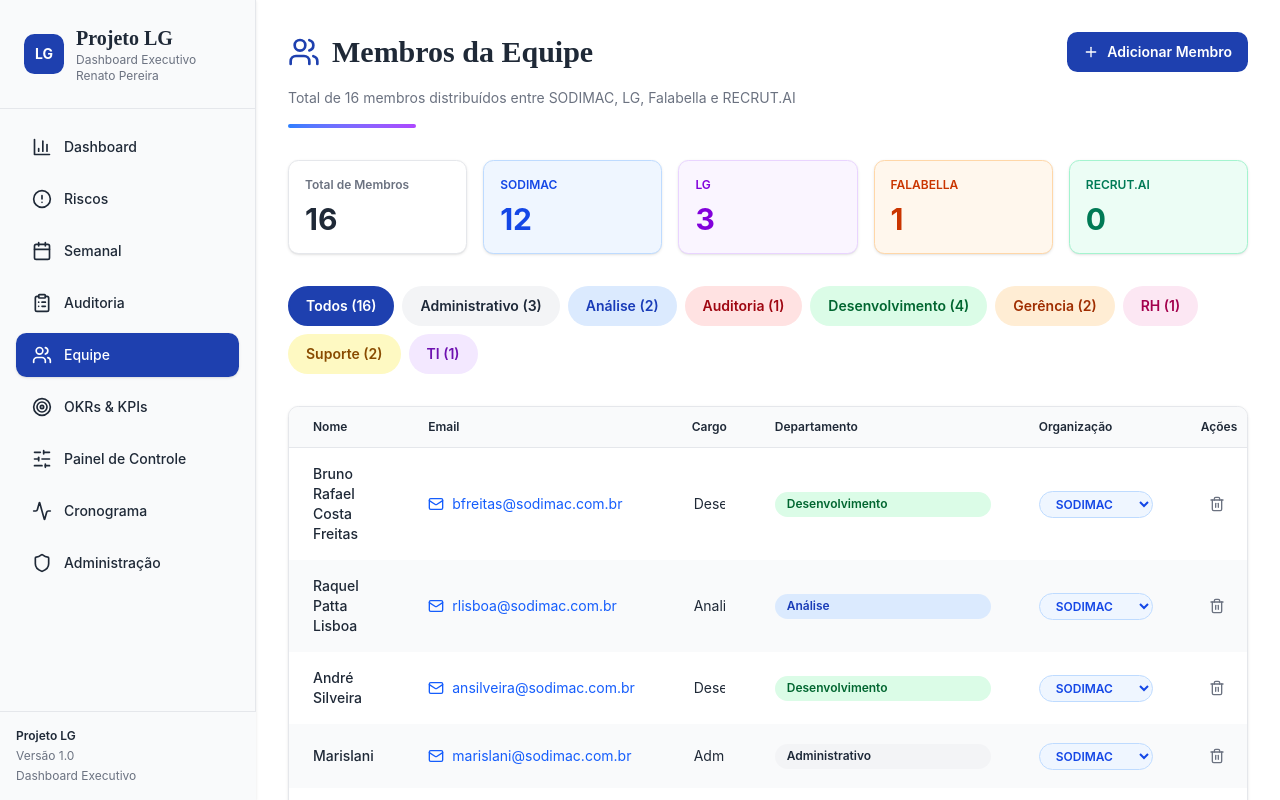
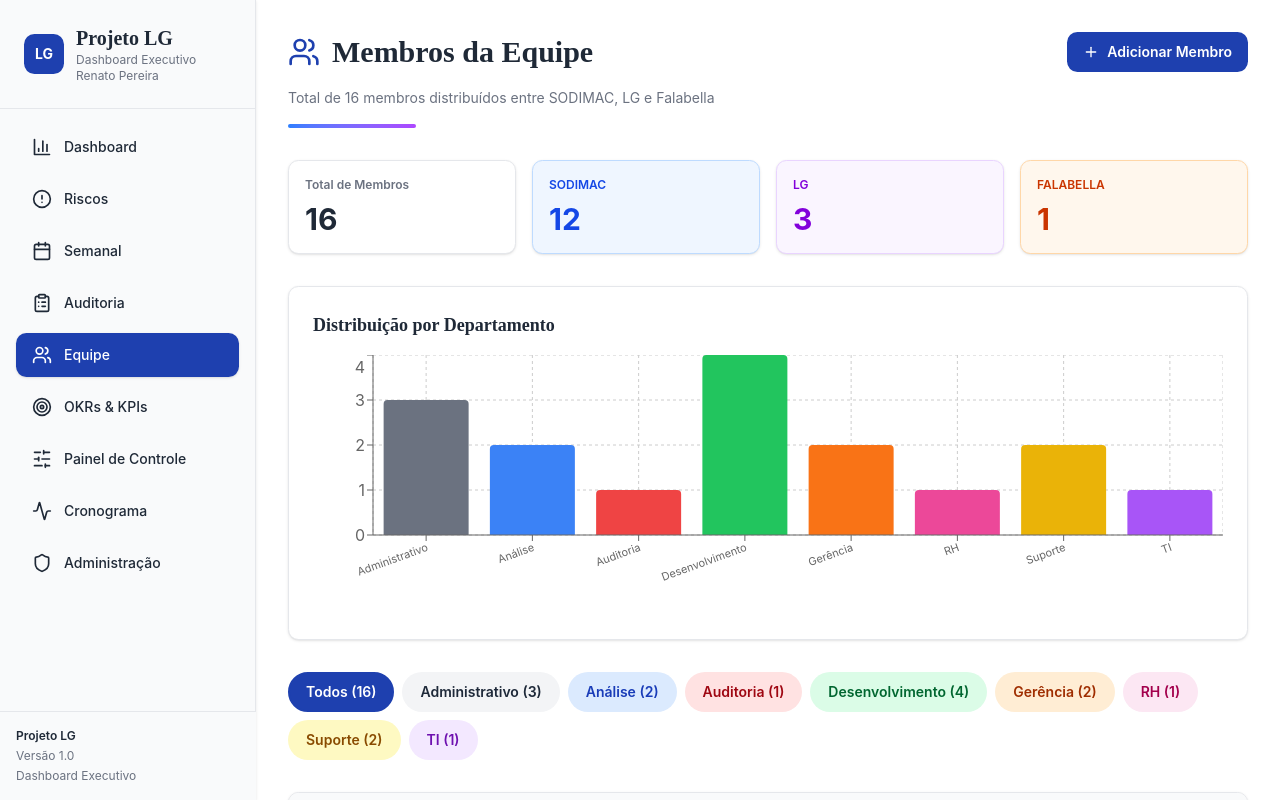
Before and after one commit to recesp-lab/lg-executive-command-center, a React (Vite) app in the folder newproject/: page /team in a window 1280 px wide. Built offline with nearby package versions, Linux system fonts and the light colour scheme.

Commit message:
Add files via upload

```diff
--- a/newproject/src/components/ModulesDashboard.tsx
+++ b/newproject/src/components/ModulesDashboard.tsx
@@ -1,5 +1,6 @@
 import { CheckCircle2, AlertCircle, Clock, XCircle, Plus, Trash2 } from 'lucide-react';
 import { useEffect, useState } from 'react';
+import { PieChart, Pie, Cell, Tooltip, ResponsiveContainer, Legend } from 'recharts';
 
 type ModuleStatus = 'completed' | 'in-progress' | 'not-started' | 'cancelled';
 
@@ -38,9 +39,10 @@ const defaultModules: Module[] = [
   { id: '22', name: 'Restaurante', status: 'cancelled', comment: '' },
 ];
 
-const statusConfig: Record<ModuleStatus, { color: string; label: string; icon: typeof CheckCircle2; bgLight: string; border: string; text: string }> = {
+const statusConfig: Record<ModuleStatus, { color: string; hex: string; label: string; icon: typeof CheckCircle2; bgLight: string; border: string; text: string }> = {
   completed: {
     color: 'bg-blue-500',
+    hex: '#3b82f6',
     label: 'IMPLANTADOS (base sólida)',
     icon: CheckCircle2,
     bgLight: 'bg-blue-50',
@@ -49,6 +51,7 @@ const statusConfig: Record<ModuleStatus, { color: string; label: string; icon: t
   },
   'in-progress': {
     color: 'bg-yellow-400',
+    hex: '#facc15',
     label: 'EM ANDAMENTO (alto volume crítico)',
     icon: Clock,
     bgLight: 'bg-yellow-50',
@@ -57,6 +60,7 @@ const statusConfig: Record<ModuleStatus, { color: string; label: string; icon: t
   },
   'not-started': {
     color: 'bg-red-500',
+    hex: '#ef4444',
     label: 'NÃO INICIADO',
     icon: AlertCircle,
     bgLight: 'bg-red-50',
@@ -65,6 +69,7 @@ const statusConfig: Record<ModuleStatus, { color: string; label: string; icon: t
   },
   cancelled: {
     color: 'bg-gray-500',
+    hex: '#6b7280',
     label: 'CANCELADOS',
     icon: XCircle,
     bgLight: 'bg-gray-100',
@@ -117,6 +122,10 @@ export default function ModulesDashboard() {
     cancelled: totalModules ? Math.round((stats.cancelled / totalModules) * 100) : 0,
   };
 
+  const donutData = statusOrder
+    .map((status) => ({ name: columnTitle[status], value: stats[status], color: statusConfig[status].hex }))
+    .filter((d) => d.value > 0);
+
   const updateModule = (id: string, patch: Partial<Module>) => {
     setModules((prev) => prev.map((m) => (m.id === id ? { ...m, ...patch } : m)));
   };
@@ -148,11 +157,37 @@ export default function ModulesDashboard() {
       {/* Status Cards */}
       <div className="grid grid-cols-2 lg:grid-cols-4 gap-4 mb-8">
         {statusOrder.map((status) => (
-           <div   key={status}   className={`${statusConfig[status].color} text-white p-6 rounded-lg shadow-lg`} >
+          <div key={status} className={`${statusConfig[status].color} text-white p-6 rounded-lg shadow-lg`}>
             <div className="text-5xl font-bold mb-2">{String(stats[status]).padStart(2, '0')}</div>
             <div className="text-sm font-bold uppercase tracking-wide">{statusConfig[status].label}</div>
           </div>
         ))}
+      </div>
+
+      {/* Distribuição visual - gráfico de rosca em vez de só números soltos */}
+      <div className="bg-white rounded-lg border border-border shadow-sm p-6 mb-8">
+        <h3 className="text-lg font-bold text-foreground mb-4" style={{ fontFamily: "'Playfair Display', serif" }}>
+          Distribuição dos Módulos por Status
+        </h3>
+        <ResponsiveContainer width="100%" height={280}>
+          <PieChart>
+            <Pie
+              data={donutData}
+              dataKey="value"
+              nameKey="name"
+              innerRadius={60}
+              outerRadius={100}
+              paddingAngle={2}
+              label={({ name, value }) => `${name}: ${value}`}
+            >
+              {donutData.map((entry) => (
+                <Cell key={entry.name} fill={entry.color} />
+              ))}
+            </Pie>
+            <Tooltip />
+            <Legend />
+          </PieChart>
+        </ResponsiveContainer>
       </div>
 
       {/* Modules Grid - each card is fully editable */}
--- a/newproject/src/components/TeamMembers.tsx
+++ b/newproject/src/components/TeamMembers.tsx
@@ -1,13 +1,14 @@
 import { Users, Mail, Trash2, Plus } from 'lucide-react';
 import { useEffect, useState } from 'react';
 import { Button } from '@/components/ui/button';
+import { BarChart, Bar, XAxis, YAxis, CartesianGrid, Tooltip, ResponsiveContainer, Cell } from 'recharts';
 
 interface TeamMember {
   id: string;
   name: string;
   email: string;
   role: string;
-  organization: 'SODIMAC' | 'LG' | 'FALABELLA' | 'RECRUT.AI'
+  organization: 'SODIMAC' | 'LG' | 'FALABELLA';
   department: string;
 }
 
@@ -39,6 +40,18 @@ const emptyForm = {
   organization: 'SODIMAC' as TeamMember['organization'],
   department: '',
 };
+
+const DEPARTMENT_COLORS: { [key: string]: string } = {
+  'Desenvolvimento': '#22c55e',
+  'Análise': '#3b82f6',
+  'TI': '#a855f7',
+  'RH': '#ec4899',
+  'Gerência': '#f97316',
+  'Suporte': '#eab308',
+  'Auditoria': '#ef4444',
+  'Administrativo': '#6b7280',
+};
+const FALLBACK_COLOR = '#6366f1';
 
 export default function TeamMembers() {
   const [teamMembers, setTeamMembers] = useState<TeamMember[]>(() => {
@@ -93,10 +106,15 @@ const stats = {
     sodimac: teamMembers.filter((m) => m.organization === 'SODIMAC').length,
     lg: teamMembers.filter((m) => m.organization === 'LG').length,
     falabella: teamMembers.filter((m) => m.organization === 'FALABELLA').length,
-  recrutai: teamMembers.filter((m) => m.organization === 'RECRUT.AI').length,
   };
 
   const departments = Array.from(new Set(teamMembers.map((m) => m.department))).sort();
+
+  const departmentChartData = departments.map((dept) => ({
+    department: dept,
+    count: teamMembers.filter((m) => m.department === dept).length,
+    color: DEPARTMENT_COLORS[dept] || FALLBACK_COLOR,
+  }));
 
   const [selectedDept, setSelectedDept] = useState<string | null>(null);
   const filteredMembers = selectedDept
@@ -139,7 +157,7 @@ const stats = {
           </Button>
         </div>
         <p className="text-sm text-muted-foreground mb-4">
-          Total de {stats.total} membros distribuídos entre SODIMAC, LG, Falabella e RECRUT.AI
+          Total de {stats.total} membros distribuídos entre SODIMAC, LG e Falabella
         </p>
         <div className="h-1 w-32 bg-gradient-to-r from-blue-500 to-purple-500 rounded"></div>
       </div>
@@ -181,7 +199,6 @@ const stats = {
               <option value="SODIMAC">SODIMAC</option>
               <option value="LG">LG</option>
               <option value="FALABELLA">FALABELLA</option>
-              <option value="RECRUT.AI">RECRUT.AI</option>
             </select>
           </div>
           <div className="flex justify-end gap-3">
@@ -194,7 +211,7 @@ const stats = {
       )}
 
       {/* Organization Stats */}
-     <div className="grid grid-cols-2 lg:grid-cols-5 gap-4 mb-8">
+      <div className="grid grid-cols-2 lg:grid-cols-4 gap-4 mb-8">
         <div className="bg-white rounded-lg border border-border shadow-sm p-4">
           <p className="text-xs text-muted-foreground font-semibold mb-2">Total de Membros</p>
           <p className="text-3xl font-bold text-foreground">{stats.total}</p>
@@ -211,12 +228,26 @@ const stats = {
           <p className="text-xs text-orange-700 font-semibold mb-2">FALABELLA</p>
           <p className="text-3xl font-bold text-orange-700">{stats.falabella}</p>
         </div>
-<div className="bg-emerald-50 rounded-lg border border-emerald-200 shadow-sm p-4">
-  <p className="text-xs text-emerald-700 font-semibold mb-2">RECRUT.AI</p>
-  <p className="text-3xl font-bold text-emerald-700">
-    {stats.recrutai}
-  </p>
       </div>
+
+      {/* Distribuição por departamento - gráfico de barras em vez de só pills */}
+      <div className="bg-white rounded-lg border border-border shadow-sm p-6 mb-8">
+        <h3 className="text-lg font-bold text-foreground mb-4" style={{ fontFamily: "'Playfair Display', serif" }}>
+          Distribuição por Departamento
+        </h3>
+        <ResponsiveContainer width="100%" height={260}>
+          <BarChart data={departmentChartData} margin={{ bottom: 20 }}>
+            <CartesianGrid strokeDasharray="3 3" />
+            <XAxis dataKey="department" tick={{ fontSize: 11 }} angle={-20} textAnchor="end" height={60} />
+            <YAxis allowDecimals={false} />
+            <Tooltip />
+            <Bar dataKey="count" radius={[4, 4, 0, 0]}>
+              {departmentChartData.map((entry) => (
+                <Cell key={entry.department} fill={entry.color} />
+              ))}
+            </Bar>
+          </BarChart>
+        </ResponsiveContainer>
       </div>
 
       {/* Departments Tabs - clique para filtrar a tabela abaixo */}
@@ -299,16 +330,11 @@ const stats = {
                       <select
                         className={`inline-flex items-center gap-2 px-3 py-1 rounded-full border text-xs font-semibold ${getOrgColor(member.organization)}`}
                         value={member.organization}
-  onChange={(e) =>
-    updateMember(member.id, {
-      organization: e.target.value as TeamMember['organization'],
-    })
-  }
+                        onChange={(e) => updateMember(member.id, { organization: e.target.value as TeamMember['organization'] })}
                       >
                         <option value="SODIMAC">SODIMAC</option>
                         <option value="LG">LG</option>
                         <option value="FALABELLA">FALABELLA</option>
-  <option value="RECRUT.AI">RECRUT.AI</option>
                       </select>
                     </td>
                     <td className="px-6 py-4 text-sm">
@@ -333,7 +359,7 @@ const stats = {
         <p className="text-sm text-blue-900">
           <strong>Total de Membros:</strong> {stats.total} pessoas
           <br />
-          <strong>Distribuição:</strong> SODIMAC ({stats.sodimac}), LG ({stats.lg}), Falabella ({stats.falabella}), RECRUT.AI ({stats.recrutai})
+          <strong>Distribuição:</strong> SODIMAC ({stats.sodimac}), LG ({stats.lg}), Falabella ({stats.falabella})
           <br />
           <strong>Departamentos:</strong> {departments.join(', ')}
         </p>
```
Lines whose indentation alone changed are shown as unchanged.
